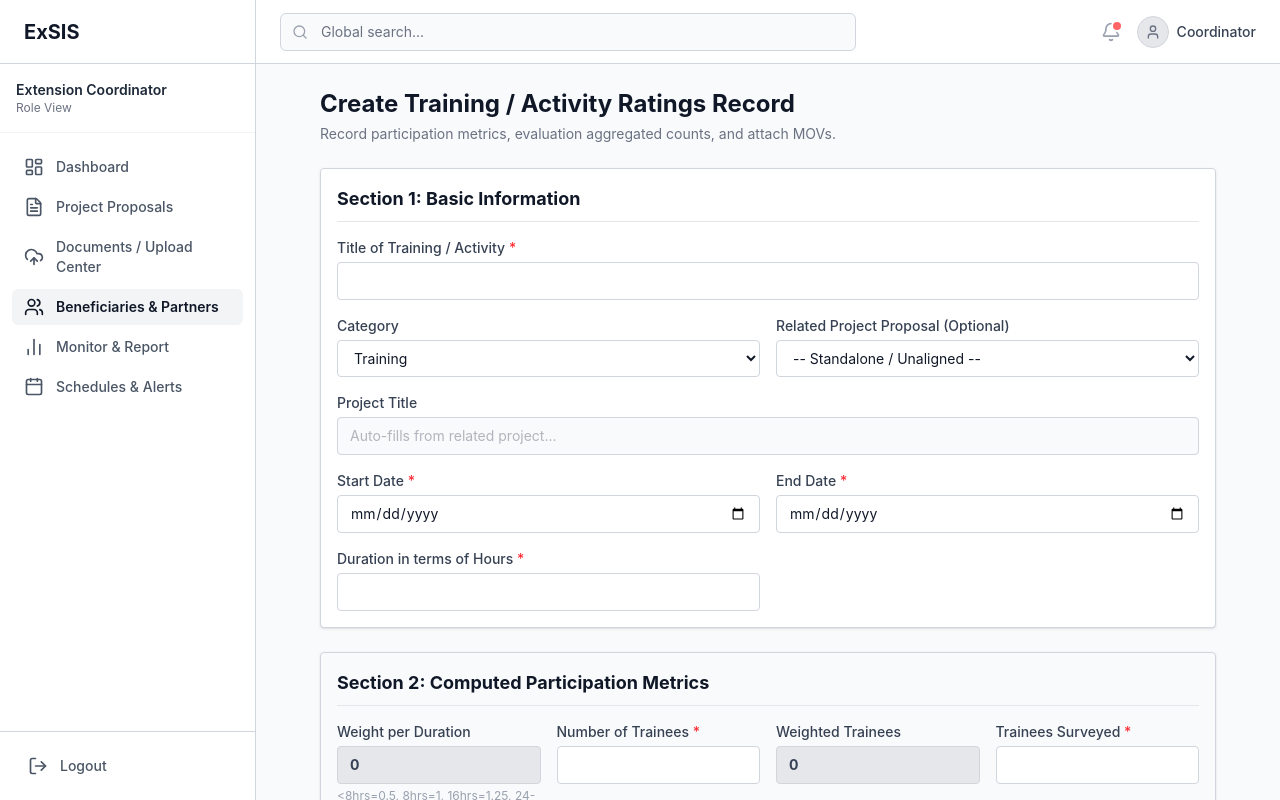
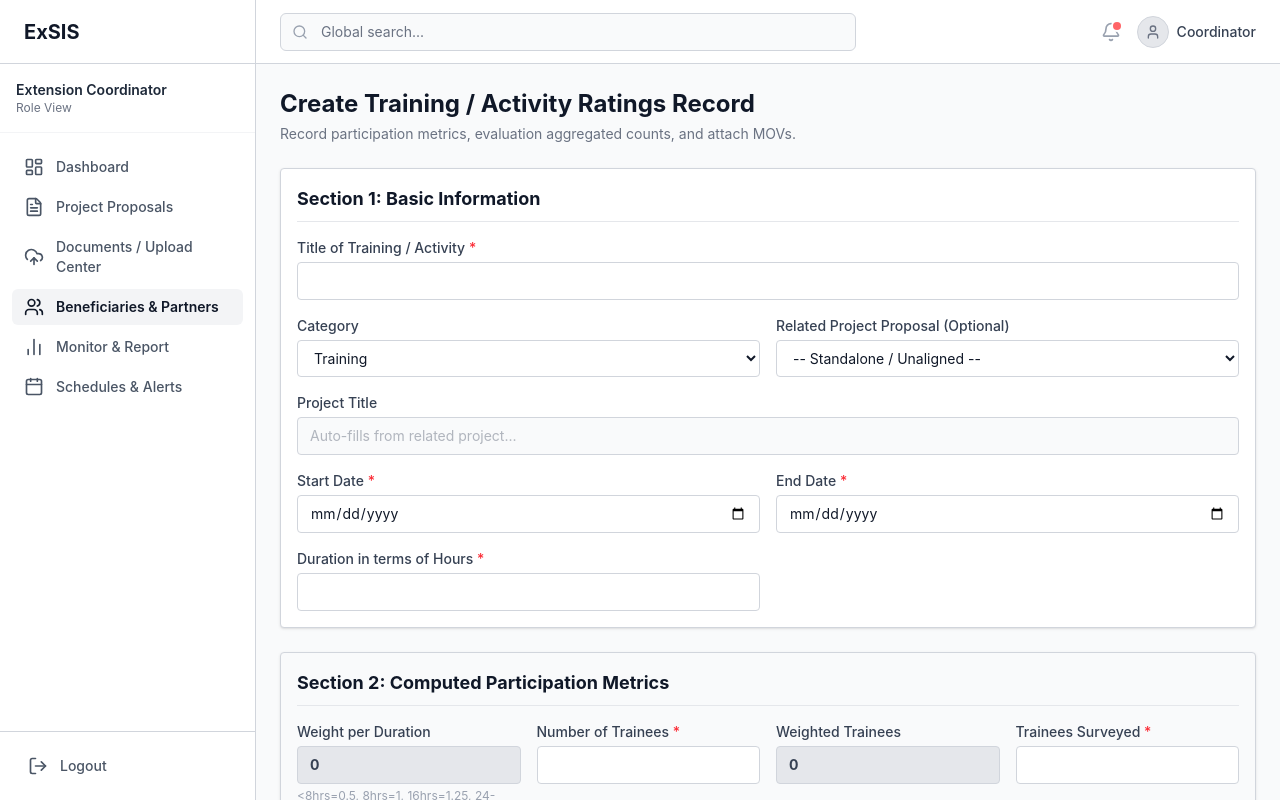
Before and after one commit to Philitachi/ExSIS, a React (Vite) app: page /beneficiaries-partners/training-activity-ratings/new in a window 1280 px wide. Built offline with nearby package versions, Linux system fonts and the light colour scheme.

Commit message:
adjust margin

```diff
--- a/src/pages/beneficiariesPartners/CreateTrainingActivityRatingsPage.jsx
+++ b/src/pages/beneficiariesPartners/CreateTrainingActivityRatingsPage.jsx
@@ -86,7 +86,7 @@ const CreateTrainingActivityRatingsPage = () => {
     };
 
     return (
-        <div className="max-w-4xl mx-auto pb-12 text-sm md:text-base">
+        <div className="max-w-5xl mx-auto pb-12 text-sm md:text-base">
             <PageHeader
                 title="Create Training / Activity Ratings Record"
                 subtitle="Record participation metrics, evaluation aggregated counts, and attach MOVs."
```
